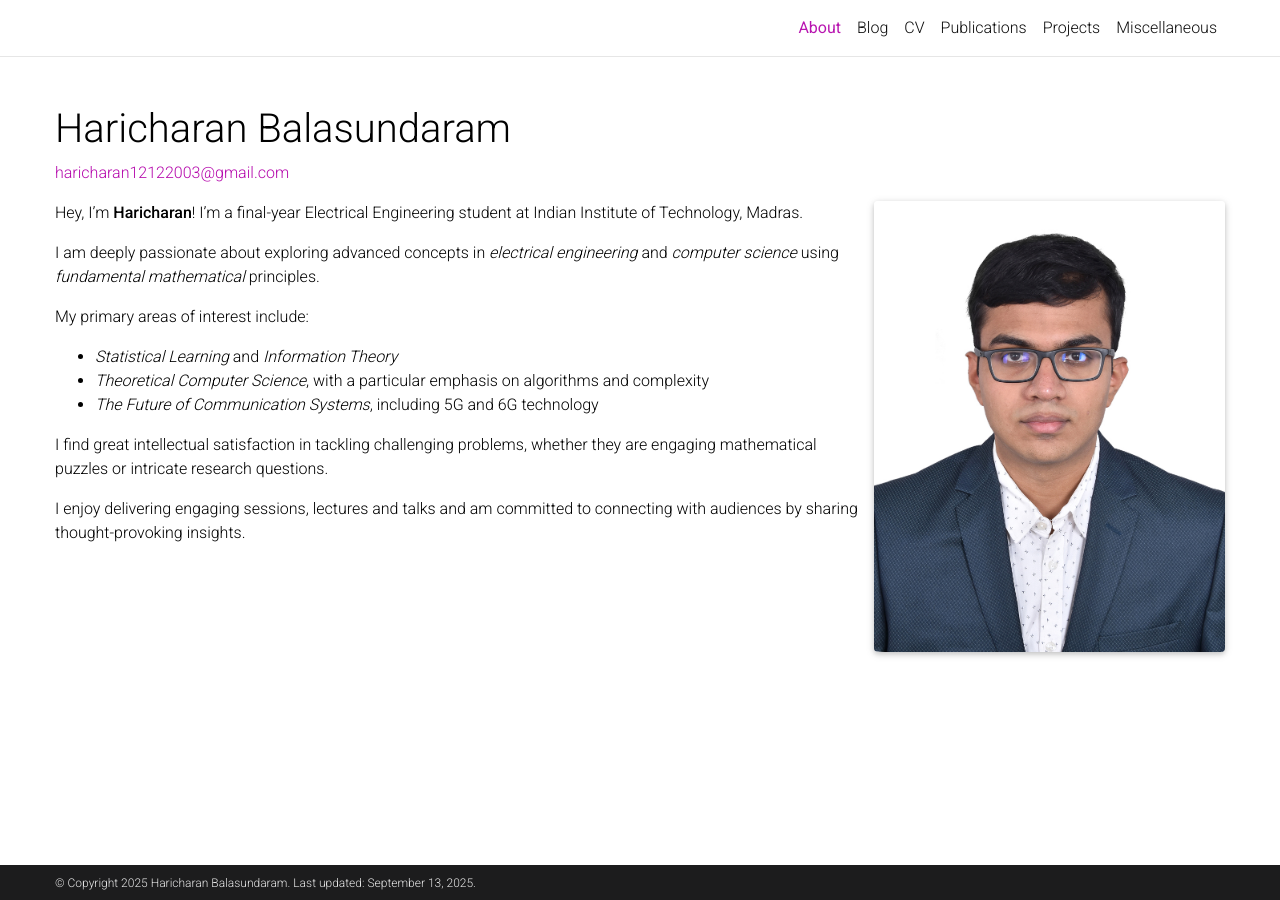
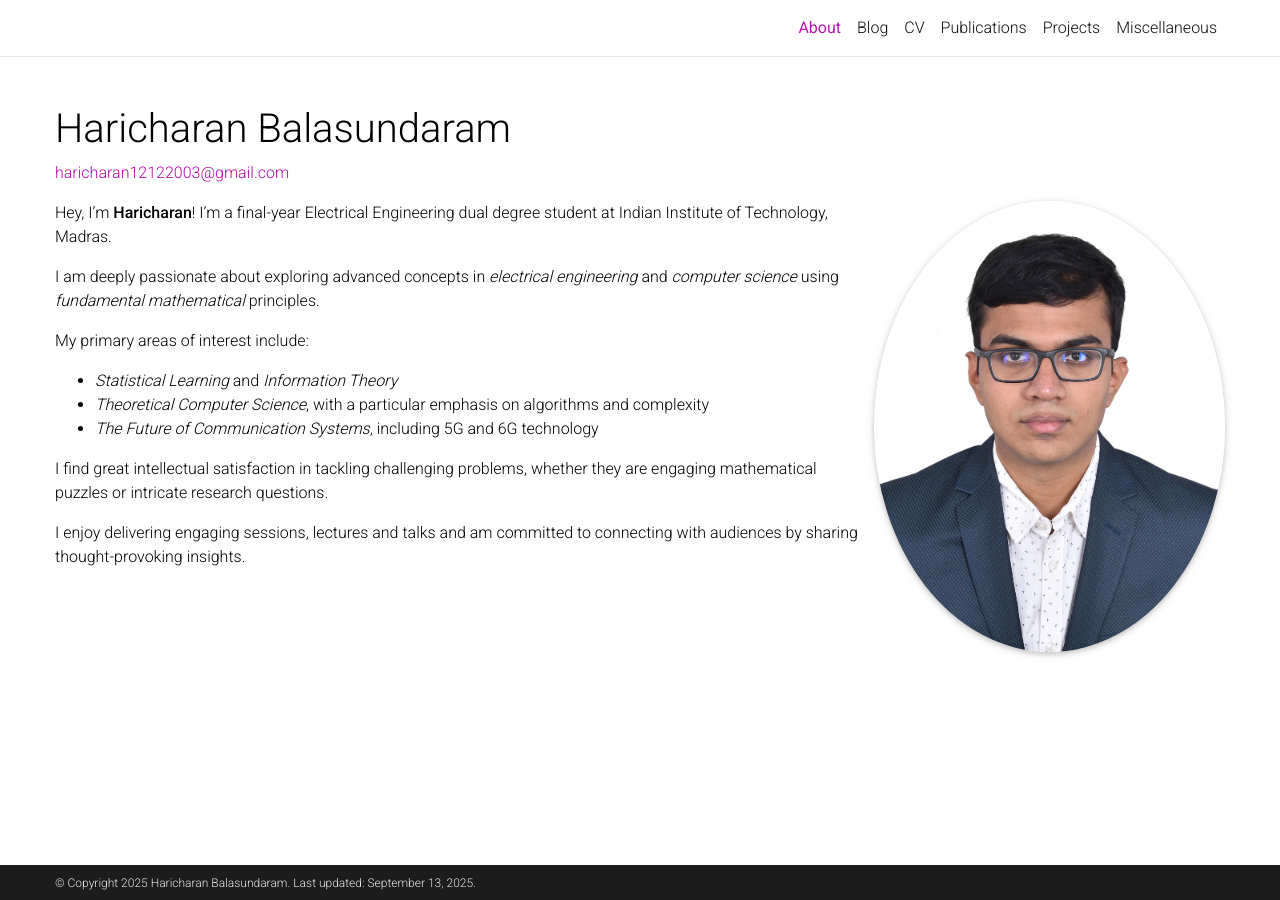
Before and after one commit to Haricharan1212/Haricharan1212.github.io, a Jekyll site: the page built from _pages/about.md, in a window 1280 px wide. Built offline with Jekyll 4.4.1, drawn with Linux system fonts in a browser that asks for light colours; full-size pictures stand in for the smaller copies a plugin makes; comment, search, counter and statistics services are not loaded; a style sheet for code colours, icons or effects is not loaded.

Commit message:
Changed photo

```diff
--- a/_pages/about.md
+++ b/_pages/about.md
@@ -16,7 +16,7 @@
 social: false  # includes social icons at the bottom of the page
 ---
 
-Hey, I'm **Haricharan**! I'm a final-year Electrical Engineering student at Indian Institute of Technology, Madras.
+Hey, I'm **Haricharan**! I'm a final-year Electrical Engineering dual degree student at Indian Institute of Technology, Madras.
 
 I am deeply passionate about exploring advanced concepts in *electrical engineering* and *computer science* using *fundamental mathematical* principles.
 
```
Also changed, not shown: other parts of _pages/about.md (+1 -1 lines).
